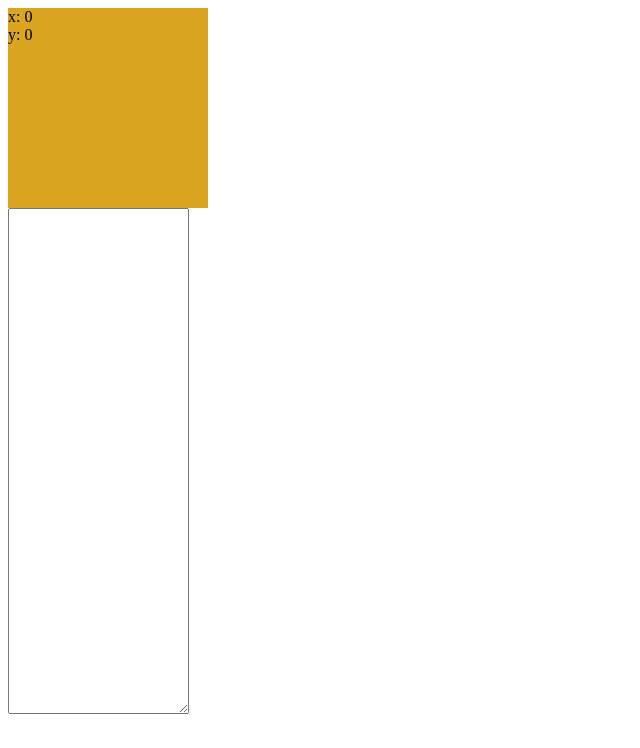
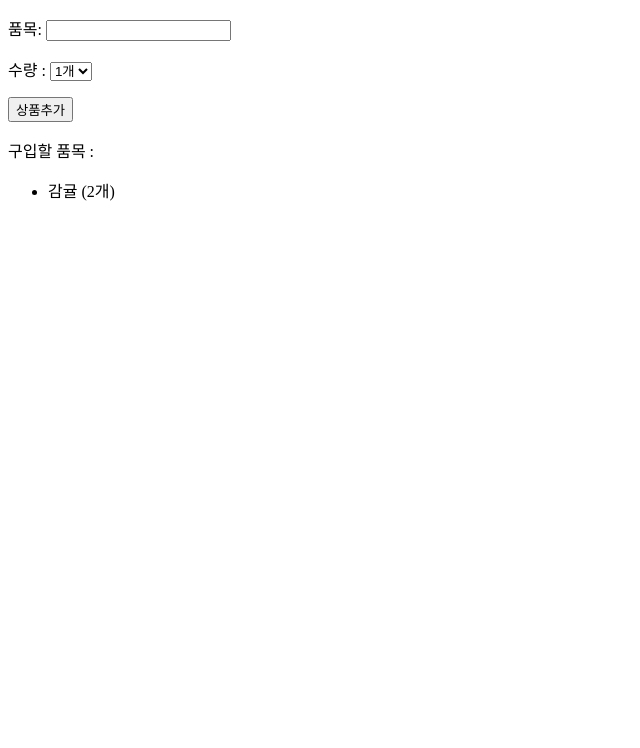
Before and after one commit to kimhj0707/vue, a Vue app in the folder v02/: page / in a window 1280 px wide. Shown: the top 748 px of the page, without its empty margins (0-640 px from the left). Built offline with nearby package versions, Linux system fonts and the light colour scheme.

Commit message:
양방향 바인딩 v-model 디렉티브

```diff
--- a/v02/src/App.vue
+++ b/v02/src/App.vue
@@ -2,42 +2,44 @@
 export default {
   data() {
     return {
-      x: 0,
-      y: 0,
-      msg: "",
+      itemName: null,
+      itemCnt: 1,
+      sList: [{ name: "감귤", cnt: 2 }],
     };
   },
   methods: {
-    mousePos(e) {
-      this.x = e.offsetX;
-      this.y = e.offsetY;
-    },
-    mouseClick(e) {
-      this.msg += this.x + "," + this.y + "\n";
+    addItem() {
+      let item = {
+        name: this.itemName,
+        cnt: this.itemCnt,
+      };
+      this.sList.push(item);
+      this.itemName = null;
+      this.tiemCnt = 1;
     },
   },
 };
 </script>
 
 <template>
-  <div
-    id="display"
-    v-on:mousemove="mousePos"
-    v-on:click.right.prevent="mouseClick"
-  >
-    x: {{ x }}<br />
-    y: {{ y }}
-  </div>
-  <textarea>{{ msg }}</textarea>
+  <form v-on:submit.prevent="addItem">
+    <p>품목: <input type="text" required v-model="itemName" /></p>
+    <p>
+      수량 :
+      <select v-model="itemCnt">
+        <option value="1">1개</option>
+        <option value="2">2개</option>
+        <option value="3">3개</option>
+        <option value="4">4개</option>
+        <option value="5">5개</option>
+      </select>
+    </p>
+    <button type="submit">상품추가</button>
+  </form>
+  <p>구입할 품목 :</p>
+  <ul>
+    <li v-for="item in sList">{{ item.name }} ({{ item.cnt }}개)</li>
+  </ul>
 </template>
 
-<style>
-#display {
-  width: 200px;
-  height: 200px;
-  background-color: goldenrod;
-}
-textarea {
-  height: 500px;
-}
-</style>
+<style></style>
```
